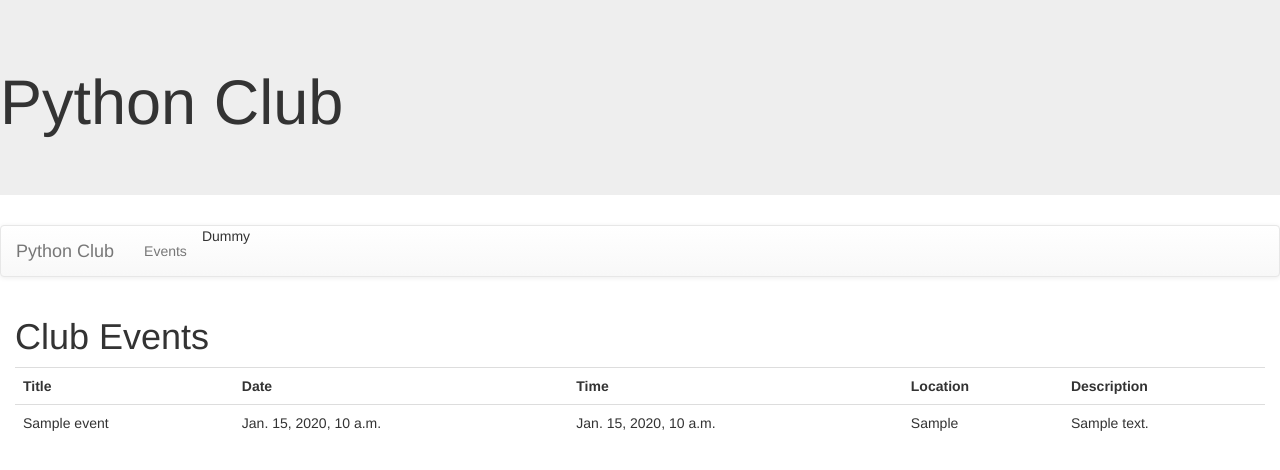
After one commit to wmoline/itc172, a Django app: template Club/templates/Club/events.html in a window 1280 px wide. The commit adds this page. Shown: the top 470 px of the page. Run offline with Django 3.2, Linux system fonts and the light colour scheme; the template is opened without the code that fills it: most values are stand-ins (such as "Sample title", 1, 10 or a date in 2020); some libraries are stand-ins or nearby versions.

Commit message:
event views

```diff
--- a/Club/apps.py
+++ b/Club/apps.py
@@ -1,4 +1,4 @@
-from django.apps import AppConfig
+    from django.apps import AppConfig
 
 
 class ClubConfig(AppConfig):
--- /dev/null
+++ b/Club/templates/Club/events.html
@@ -0,0 +1,22 @@
+{% extends 'base.html' %}
+{% block content %}
+<h1>Club Events</h1>
+<table class = 'table'>
+    <tr>
+        <th>Title</th>
+        <th>Date</th>
+        <th>Time</th>
+        <th>Location</th>
+        <th>Description</th>
+    </tr>
+    {% for event in event_list %}
+        <tr>
+            <td>{{ event.event_title }}</td>
+            <td>{{ event.event_date }}</td>
+            <td>{{ event.event_time }}</td>
+            <td>{{ event.event_location }}</td>
+            <td>{{ event.event_description }}</td>
+        </tr>
+    {% endfor %}
+</table>
+{% endblock %}
--- a/Club/templates/base.html
+++ b/Club/templates/base.html
@@ -8,7 +8,7 @@
 </head>
 <body>
 <div class='jumbotron'>
-<h1>Tech Reviews</h1>
+<h1>Python Club</h1>
  </div>
    <nav class="navbar navbar-default">
    <div class="container-fluid">
@@ -16,7 +16,8 @@
 <a class="navbar-brand" href="{% url 'index' %}">Python Club</a>
 </div>
 <ul class="nav navbar-nav">
-<li>Dummy</li>
+<li>
+    <a href="{% url 'events' %}">Events</a></li>
 <li>Dummy</li>
 </ul>
 </div>
--- a/Club/views.py
+++ b/Club/views.py
@@ -1,5 +1,10 @@
 from django.shortcuts import render
+from .models import MeetingMinutes, Meeting, Resource, Event
 
 # Create your views here.
 def index (request):
     return render(request, 'Club/index.html')
+
+def getevents(request):
+    event_list = Event.objects.all()
+    return render(request, 'Club/events.html', {'event_list': event_list})
```
